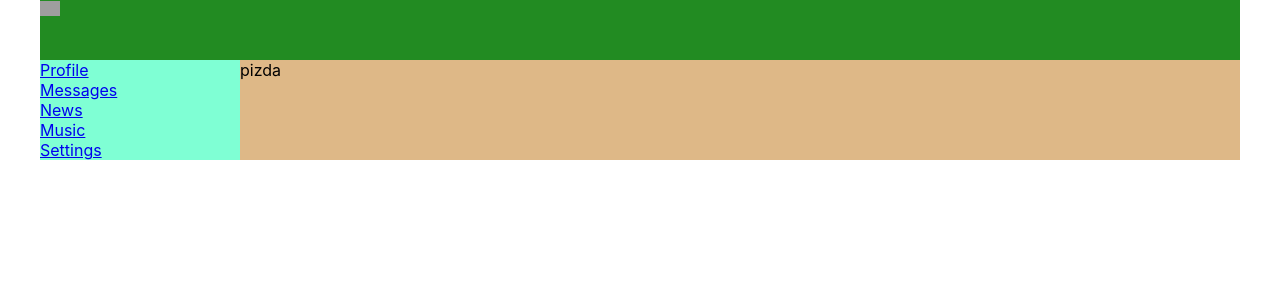
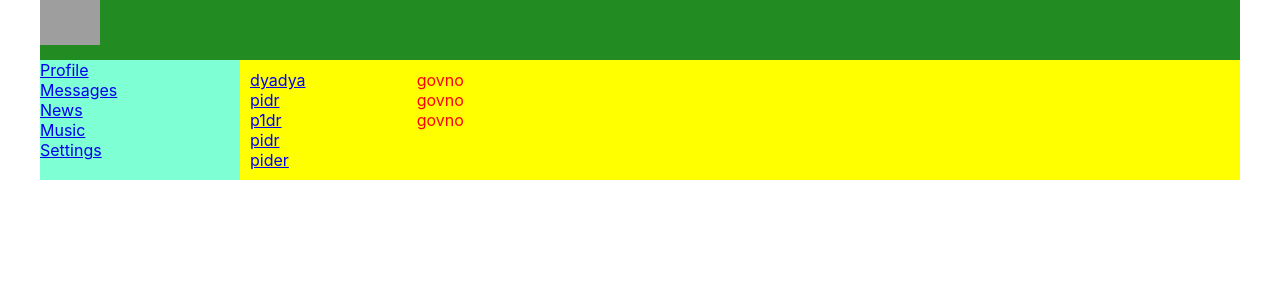
Before and after one commit to workkbox/react-kabzda-1, a React (Create React App) app: page /dialogs in a window 1280 px wide. Shown: the top 300 px of the page. Built offline with nearby package versions, Linux system fonts and the light colour scheme; grey boxes are pictures that could not be loaded.

Commit message:
23 urok.Vines v komponentu Message i DialogsItem. File Dialogs.js Dobavlen ProfileInfo.js (dlia vinosa kartinki i nadpisi ava+ v otd file Nemnogo verstki

```diff
--- a/src/App.css
+++ b/src/App.css
@@ -16,5 +16,5 @@
 }
 .app-wrapper-content {
     grid-area: c;
-    background-color: burlywood;
+    background-color:yellow;
 }
--- a/src/App.js
+++ b/src/App.js
@@ -18,7 +18,7 @@ const App = () => {
                 <Navbar/>
                 <div className='app-wrapper-content'>
                     <Routes>
-                        <Route path="/dialogs" element={<Dialogs/>}/>
+                        <Route path="/dialogs/*" element={<Dialogs/>}/>
                         <Route path="/profile" element={<Profile/>}/>
                         <Route path="/news" element={<News/>}/>
                         <Route path="/settings" element={<Settings/>}/>
--- a/src/components/Dialogs/Dialogs.js
+++ b/src/components/Dialogs/Dialogs.js
@@ -1,14 +1,51 @@
 import s from "./Dialogs.module.css";
+import {NavLink} from "react-router-dom";
+
+
+const DialogsItem = (props) => {
+    let path = '/dialogs/' + props.id
+    return (
+        <div className={s.dialog + ' ' + s.activ}>
+            {/*<NavLink to={"/dialogs/" + props.id}> {props.name}  </NavLink>*/}
+            <NavLink to={path}> {props.name}  </NavLink>
+
+        </div>
+    )
+}
+
+const Message = (props) => {
+
+
+    return (
+        <div>{props.message}</div>
+    )
+
+}
 
 
 const Dialogs = (props) => {
     return (
-        <div>
-            pizda
-        </div>
+        <div className={s.dialogs}>
+            <div className={s.dialogsItem}>
+                <DialogsItem name='dyadya' id="1228"/>
+                <DialogsItem name='pidr' id="2228"/>
+                <DialogsItem name='p1dr'/>
+                <DialogsItem name='pidr'/>
+                <DialogsItem name='pider'/>
+            </div>
+
+            <div className={s.messages}>
+
+                <Message message='govno'></Message>
+                <Message message='govno'></Message>
+                <Message message='govno'></Message>
 
 
-    )
+            </div>
+
+
+        </div>
+)
 
 
 }
--- a/src/components/Dialogs/Dialogs.module.css
+++ b/src/components/Dialogs/Dialogs.module.css
@@ -0,0 +1,29 @@
+.dialogs{
+display: grid;
+    grid-template-columns: 2fr 10fr;
+
+}
+
+
+.dialogsItem{
+padding: 10px;
+}
+
+
+.dialog  .activ{
+    color: green;
+}
+
+
+
+
+.dialog{
+}
+
+.messages{
+padding: 10px;
+    color: red;
+}
+
+.message{
+}
--- a/src/components/Header/Header.module.css
+++ b/src/components/Header/Header.module.css
@@ -4,5 +4,6 @@
 }
 
 .header img {
-    width: 20px;
+    width:
+    60px;
 }
--- /dev/null
+++ b/src/components/Profile/ProfileInfo/ProfileInfo.module.css
@@ -0,0 +1,4 @@
+.descriptionBlock{
+
+    padding: 10px;
+}
```
Also changed, not shown: src/components/Profile/MyPosts/MyPosts.js (+7 -4 lines), src/components/Profile/MyPosts/MyPosts.module.css (+9 -0 lines), src/components/Profile/ProfileInfo/ProfileInfo.js (added, +20 -0 lines).
